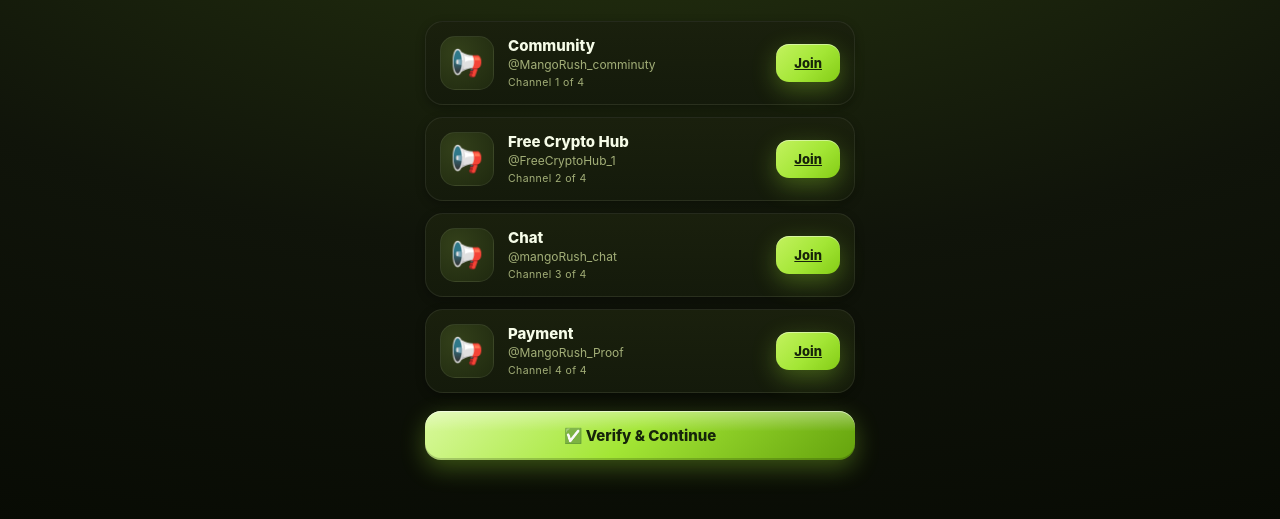
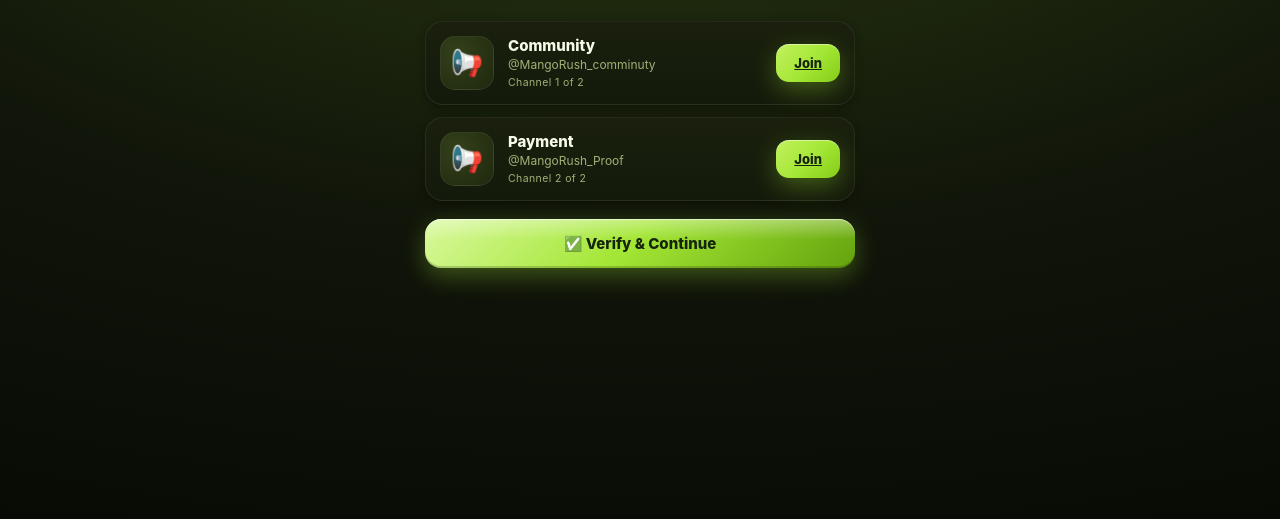
Before and after one commit to toonsoon141-star/mango-rush, a website: page public/index.html in a window 1280 px wide. Shown: the part 213-732 px from the top of the page. Drawn offline with Linux system fonts and the light colour scheme; no server answers.

Commit message:
Gate pass re-enabled with 2 channels only (Community + Payment); migration trims old channels

```diff
--- a/config.js
+++ b/config.js
@@ -81,8 +81,6 @@ module.exports = {
   // ---- Gate pass (seed) ----
   GATE_CHANNELS: [
     { title: 'Community', channel: '@MangoRush_comminuty', url: 'https://t.me/MangoRush_comminuty' },
-    { title: 'Free Crypto Hub', channel: '@FreeCryptoHub_1', url: 'https://t.me/FreeCryptoHub_1' },
-    { title: 'Chat', channel: '@mangoRush_chat', url: 'https://t.me/mangoRush_chat' },
     { title: 'Payment', channel: '@MangoRush_Proof', url: 'https://t.me/MangoRush_Proof' },
   ],
 
--- a/public/app.js
+++ b/public/app.js
@@ -271,7 +271,7 @@ async function checkGate() {
     if (gate.channels && gate.channels.length) renderGate(gate.channels, gate.demo);
     if (gate.passed && !gate.demo) enterApp();
     else if (gate.demo || !gate.channels.length) enterApp();
-    else toast('❌ Join all 4 channels first — then come back and verify');
+    else toast('❌ Join all the channels first — then come back and verify');
   } catch (e) {
     if (e && e.status === 401) renderGateError();
     toast('⚠️ Verification failed. Open MANGO RUSH from the bot chat (@Mango_Rush0_bot).');
--- a/public/index.html
+++ b/public/index.html
@@ -773,34 +773,16 @@ button {
           <div class="gate-item-body">
             <div class="gate-item-title">Community</div>
             <div class="gate-item-channel">@MangoRush_comminuty</div>
-            <div class="gate-count">Channel 1 of 4</div>
+            <div class="gate-count">Channel 1 of 2</div>
           </div>
           <a class="gate-join" href="https://t.me/MangoRush_comminuty" target="_blank" rel="noopener">Join</a>
         </div>
         <div class="gate-item">
           <div class="gate-img placeholder">📢</div>
           <div class="gate-item-body">
-            <div class="gate-item-title">Free Crypto Hub</div>
-            <div class="gate-item-channel">@FreeCryptoHub_1</div>
-            <div class="gate-count">Channel 2 of 4</div>
-          </div>
-          <a class="gate-join" href="https://t.me/FreeCryptoHub_1" target="_blank" rel="noopener">Join</a>
-        </div>
-        <div class="gate-item">
-          <div class="gate-img placeholder">📢</div>
-          <div class="gate-item-body">
-            <div class="gate-item-title">Chat</div>
-            <div class="gate-item-channel">@mangoRush_chat</div>
-            <div class="gate-count">Channel 3 of 4</div>
-          </div>
-          <a class="gate-join" href="https://t.me/mangoRush_chat" target="_blank" rel="noopener">Join</a>
-        </div>
-        <div class="gate-item">
-          <div class="gate-img placeholder">📢</div>
-          <div class="gate-item-body">
             <div class="gate-item-title">Payment</div>
             <div class="gate-item-channel">@MangoRush_Proof</div>
-            <div class="gate-count">Channel 4 of 4</div>
+            <div class="gate-count">Channel 2 of 2</div>
           </div>
           <a class="gate-join" href="https://t.me/MangoRush_Proof" target="_blank" rel="noopener">Join</a>
         </div>
@@ -1607,7 +1589,7 @@ async function checkGate() {
     if (gate.channels && gate.channels.length) renderGate(gate.channels, gate.demo);
     if (gate.passed && !gate.demo) enterApp();
     else if (gate.demo || !gate.channels.length) enterApp();
-    else toast('❌ Join all 4 channels first — then come back and verify');
+    else toast('❌ Join all the channels first — then come back and verify');
   } catch (e) {
     if (e && e.status === 401) renderGateError();
     toast('⚠️ Verification failed. Open MANGO RUSH from the bot chat (@Mango_Rush0_bot).');
--- a/settings.js
+++ b/settings.js
@@ -36,7 +36,7 @@ const DEFAULTS = {
   streak_rewards: config.STREAK_REWARDS,
 
   // gate pass (1 = users must join channels, 0 = disabled)
-  gate_enabled: 0,
+  gate_enabled: 1,
 
   // Mine tab (1 = visible, 0 = temporarily hidden — e.g. for ad-network moderation)
   mine_enabled: 0,
```
Also changed, not shown: server.js (+8 -0 lines).
